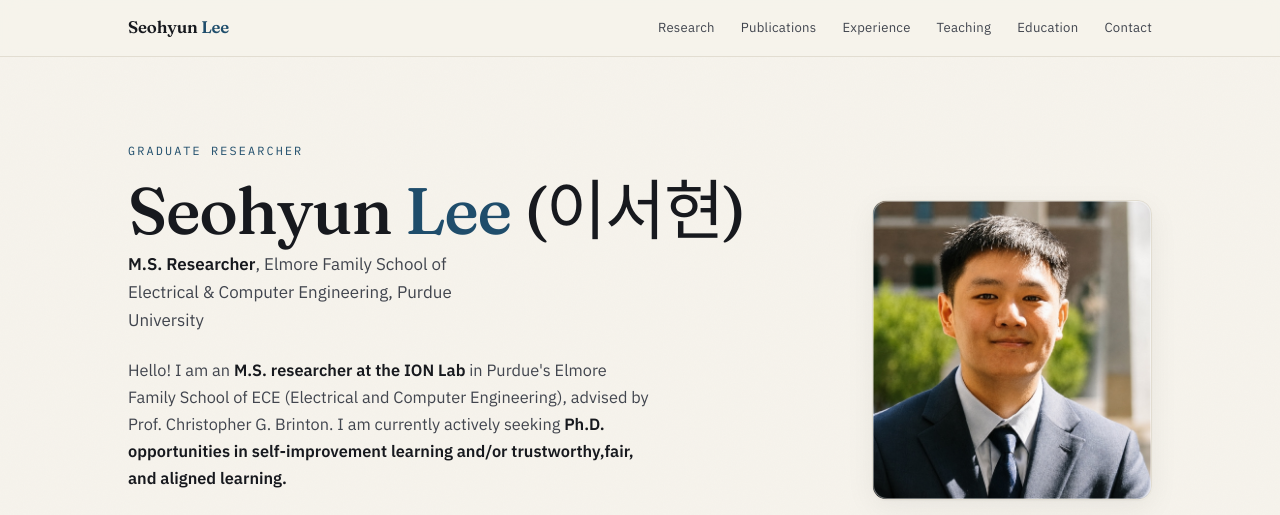
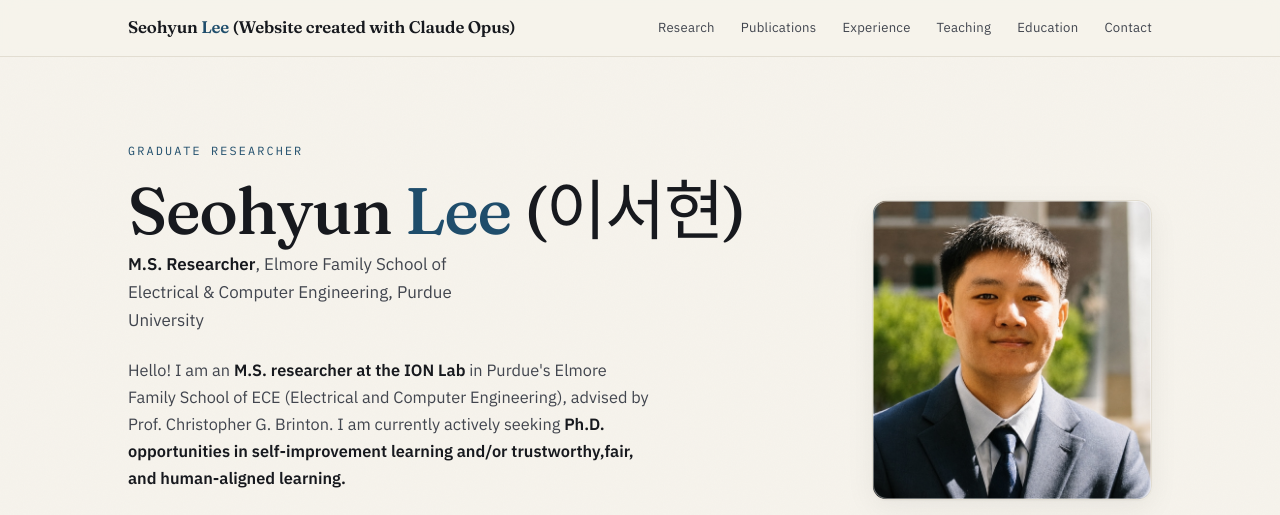
Before and after one commit to lee3296/lee3296.github.io, a plain HTML site: page index.html in a window 1280 px wide. Shown: the top 515 px of the page. Drawn offline with Linux system fonts and the light colour scheme.

Commit message:
Update index.html

```diff
--- a/index.html
+++ b/index.html
@@ -3,8 +3,8 @@
 <head>
 <meta charset="UTF-8" />
 <meta name="viewport" content="width=device-width, initial-scale=1.0" />
-<title>Seohyun Lee — Researcher</title>
-<meta name="description" content="Seohyun Lee — M.S. researcher in Electrical & Computer Engineering at Purdue University." />
+<title>Seohyun Lee (이서현)</title>
+<meta name="description" content="Seohyun Lee (이서현) — M.S. ECE @ Purdue University." />
 
 <!-- Fonts: Fraunces (display serif) + IBM Plex Sans (body) + IBM Plex Mono (labels) -->
 <link rel="preconnect" href="https://fonts.googleapis.com" />
@@ -247,7 +247,7 @@
 
 <nav>
   <div class="nav-inner">
-    <a href="#top" class="nav-name">Seohyun <span>Lee</span></a>
+    <a href="#top" class="nav-name">Seohyun <span>Lee</span> (Website created with Claude Opus)</a>
     <div class="nav-links">
       <a href="#research">Research</a>
       <a href="#publications">Publications</a>
@@ -270,7 +270,7 @@
         <p class="bio anim">
           Hello! I am an <b>M.S. researcher at the ION Lab</b> in Purdue's Elmore Family School of ECE
           (Electrical and Computer Engineering), advised by Prof. Christopher G. Brinton. I am currently
-          actively seeking <b>Ph.D. opportunities in self-improvement learning and/or trustworthy,fair, and aligned learning.</b>
+          actively seeking <b>Ph.D. opportunities in self-improvement learning and/or trustworthy,fair, and human-aligned learning.</b>
         </p>
         <div class="contacts anim">
           <a href="mailto:lee3296@purdue.edu">
```
